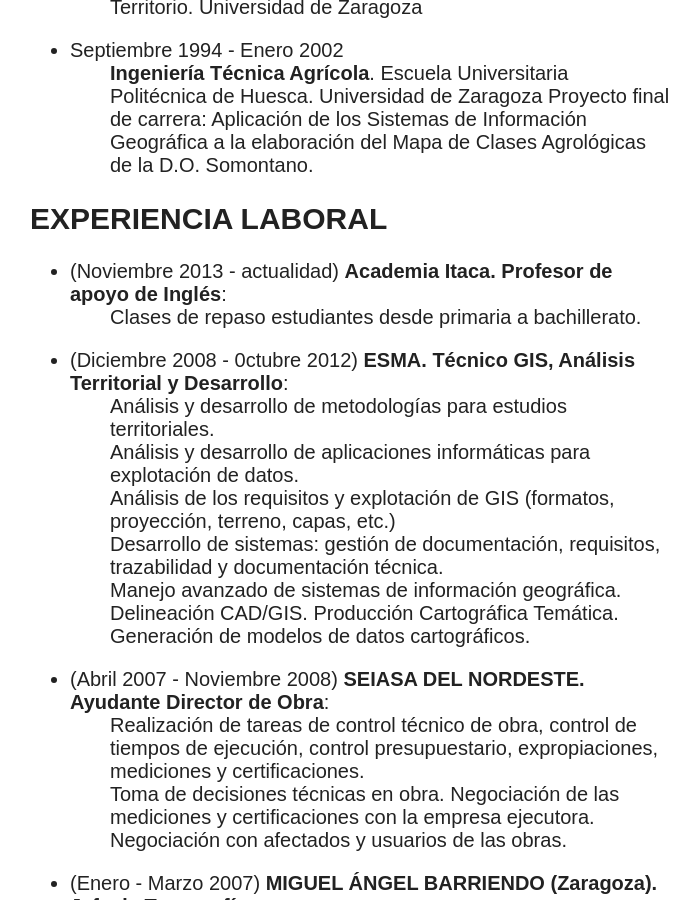
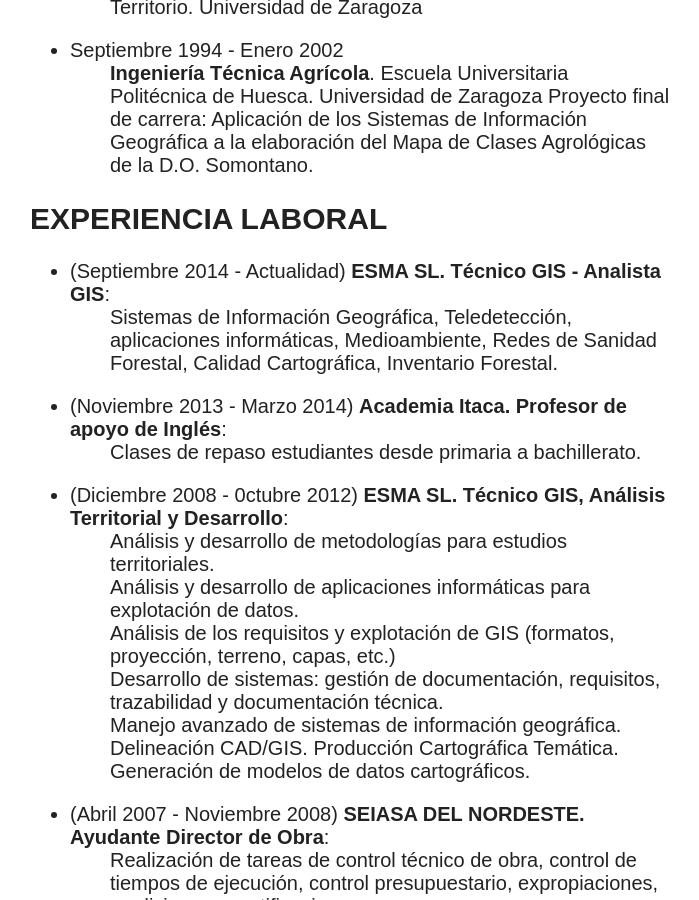
Before and after one commit to jmprietob/jmprietob.github.io, a Jekyll site: the page built from cv.md, in a window 1280 px wide and 900 px high, scrolled down 972 px. Shown: the whole window, without its empty margins (290-989 px from the left). Built offline with Jekyll 4.4.1, drawn with Linux system fonts in a browser that asks for light colours; nearby versions of some CDN libraries.

Commit message:
Update cv.md

```diff
--- a/cv.md
+++ b/cv.md
@@ -24,9 +24,11 @@
 
 ## **EXPERIENCIA LABORAL**
 
-- (Noviembre 2013 - actualidad) **Academia Itaca. Profesor de apoyo de Inglés**:
+- (Septiembre 2014 - Actualidad) **ESMA SL. Técnico GIS - Analista GIS**:
+: Sistemas de Información Geográfica, Teledetección, aplicaciones informáticas, Medioambiente, Redes de Sanidad Forestal, Calidad Cartográfica, Inventario Forestal.
+- (Noviembre 2013 - Marzo 2014) **Academia Itaca. Profesor de apoyo de Inglés**:
 : Clases de repaso estudiantes desde primaria a bachillerato.
-- (Diciembre 2008 - 0ctubre 2012) **ESMA. Técnico GIS, Análisis Territorial y Desarrollo**:
+- (Diciembre 2008 - 0ctubre 2012) **ESMA SL. Técnico GIS, Análisis Territorial y Desarrollo**:
 : Análisis y desarrollo de metodologías para estudios territoriales.
 : Análisis y desarrollo de aplicaciones informáticas para explotación de datos.
 : Análisis de los requisitos y explotación de GIS (formatos, proyección, terreno, capas, etc.)
```
